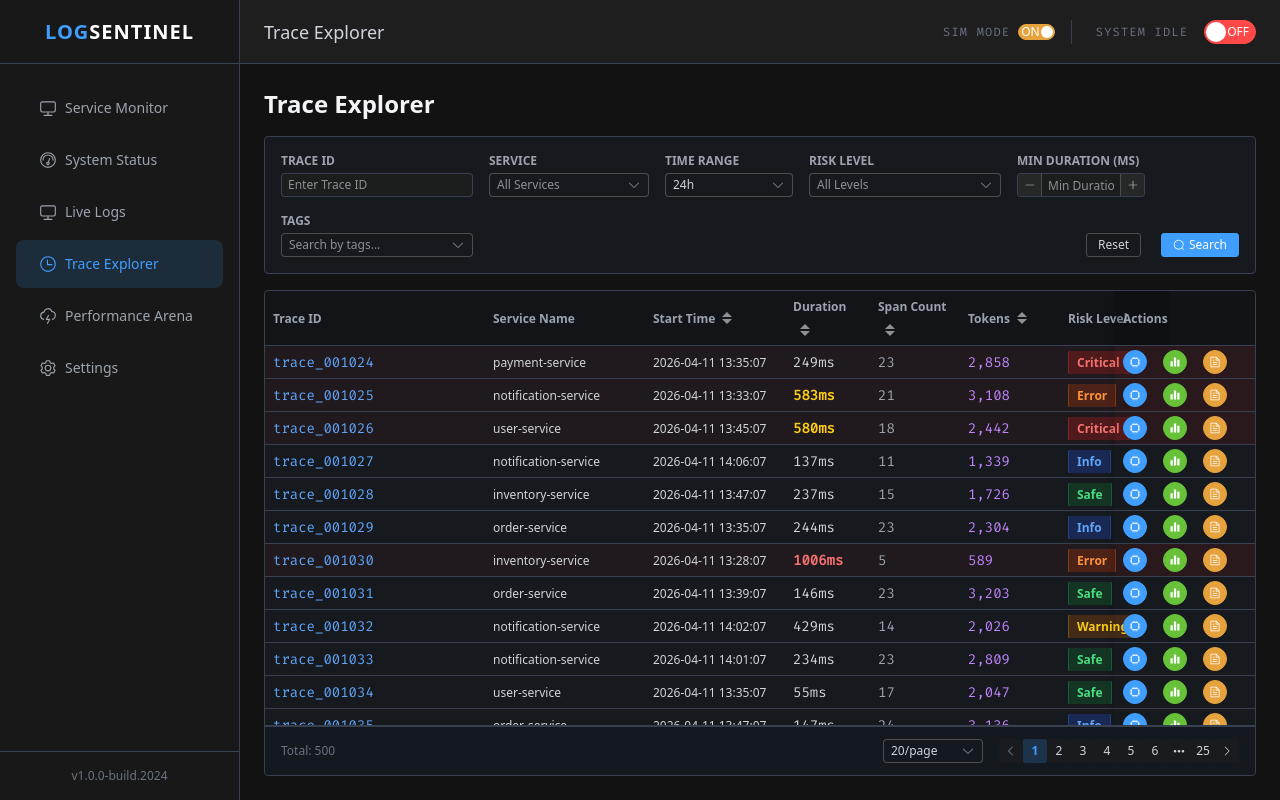
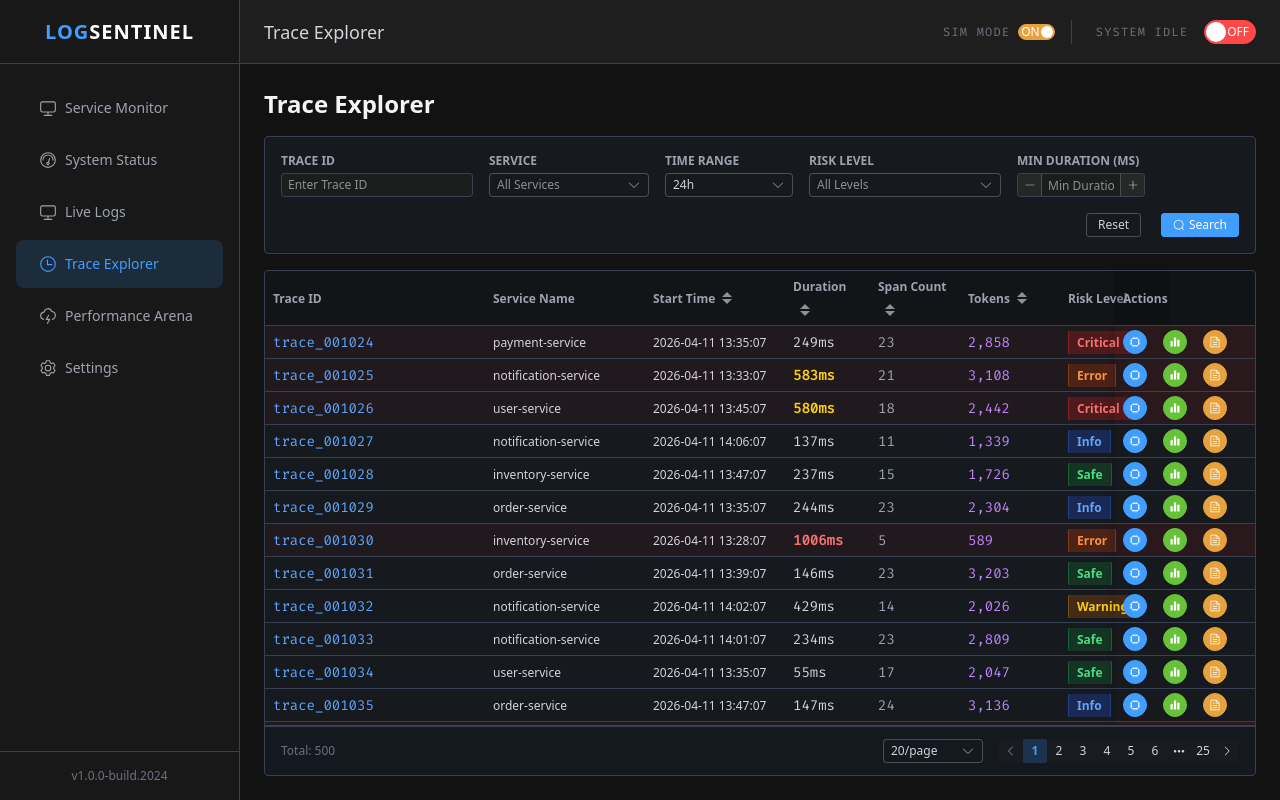
Before and after one commit to amikellt911/LogSentinel, a Vue app in the folder client/: page /traces in a window 1280 px wide. Built offline with nearby package versions, Linux system fonts and the light colour scheme.

Commit message:
feat(frontend): 移除 Trace 标签搜索 feat(persistence): 同步移除 tags_json 字段

```diff
--- a/client/src/components/TraceSearchBar.vue
+++ b/client/src/components/TraceSearchBar.vue
@@ -101,30 +101,6 @@
         />
       </div>
 
-      <!-- Tag 标签搜索 -->
-      <div class="flex flex-col gap-1">
-        <label class="text-gray-400 text-xs font-bold uppercase">{{ $t('traceExplorer.search.tags') }}</label>
-        <el-select
-          v-model="searchCriteria.tags"
-          :placeholder="$t('traceExplorer.search.tagPlaceholder')"
-          size="small"
-          clearable
-          multiple
-          filterable
-          allow-create
-          default-first-option
-          collapse-tags
-          class="w-48"
-        >
-          <el-option
-            v-for="tag in commonTags"
-            :key="tag"
-            :label="`#${tag}`"
-            :value="tag"
-          />
-        </el-select>
-      </div>
-
       <!-- 操作按钮 -->
       <div class="flex gap-2 ml-auto">
         <el-button size="small" @click="handleReset">
@@ -165,23 +141,8 @@ const searchCriteria = reactive<TraceSearchCriteria>({
   service_name: '',
   time_range: '24h',
   risk_level: [],
-  min_duration: undefined,
-  tags: []
+  min_duration: undefined
 })
-
-// 常用标签（用于快捷选择）
-const commonTags = ref([
-  '认证',
-  '安全',
-  'SQL注入',
-  '登录',
-  '数据库',
-  '性能',
-  '内存',
-  '网络',
-  '异常',
-  '超时'
-])
 
 // 自定义时间范围
 const customTimeStart = ref<string>('')
@@ -209,7 +170,6 @@ function handleReset() {
   searchCriteria.time_range = '24h'
   searchCriteria.risk_level = []
   searchCriteria.min_duration = undefined
-  searchCriteria.tags = []
   customTimeStart.value = ''
   customTimeEnd.value = ''
   emit('reset')
--- a/client/src/types/trace.ts
+++ b/client/src/types/trace.ts
@@ -94,7 +94,6 @@ export interface TraceSearchCriteria {
   risk_level?: string[] // 风险等级（多选）
   min_duration?: number // 最小耗时（ms）
   max_duration?: number // 最大耗时（ms）
-  tags?: string[] // 标签（多选，支持搜索特定问题类型）
 }
 
 /**
```
Also changed, not shown: 4 other files (tests, documents, lock files or other folders).
